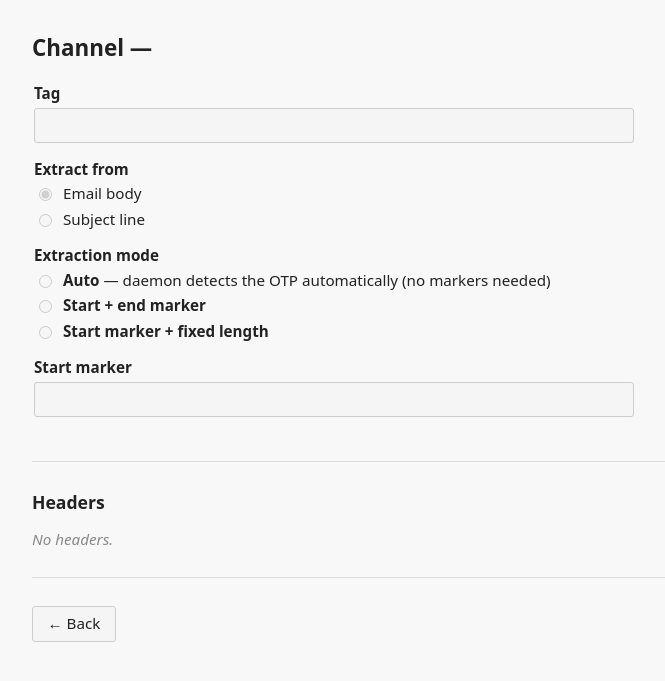
After one commit to fatihgey/noncey.daemon, a Python web app: template templates/admin/provider_view.html in a window 1280 px wide. The commit adds this page. Shown: the top 681 px of the page, without its empty margins (128-793 px from the left). Run offline with Jinja, Linux system fonts and the light colour scheme; the template is opened without the code that fills it, so the values that code supplies are empty.

Commit message:
Fix #11: add dedicated read-only channel view at /configs/<id>/channels/<id>
- New GET route `channel_view` at /configs/<id>/channels/<id> renders
  provider_view.html with all fields disabled/readonly and headers table
- Revert channel_edit to owned-configs-only (no public fallback)
- config_detail links public config channel rows to channel_view instead of channel_edit
- provider_form.html cleaned up: remove public-config conditionals (only reached by private configs now)

Co-Authored-By: Claude Sonnet 4.6 <noreply@anthropic.com>

```diff
--- a/templates/admin/config_detail.html
+++ b/templates/admin/config_detail.html
@@ -114,7 +114,11 @@
   </thead>
   <tbody>
     {% for p in providers %}
-    {% set channel_url = url_for('admin.channel_edit', config_id=config.id, provider_id=p.id) %}
+    {% if config.visibility == 'public' %}
+      {% set channel_url = url_for('admin.channel_view', config_id=config.id, provider_id=p.id) %}
+    {% else %}
+      {% set channel_url = url_for('admin.channel_edit', config_id=config.id, provider_id=p.id) %}
+    {% endif %}
     <tr {% if config.visibility == 'public' %}style="cursor:pointer;" onclick="location.href='{{ channel_url }}'"{% endif %}>
       <td><strong>{{ p.tag }}</strong></td>
       <td>{{ p.extract_source }}</td>
--- /dev/null
+++ b/templates/admin/provider_view.html
@@ -0,0 +1,95 @@
+{% extends 'admin/_base.html' %}
+{% block title %}noncey — {{ provider.tag }}{% endblock %}
+{% block content %}
+
+<h1>Channel — {{ provider.tag }}</h1>
+
+<fieldset disabled style="border:none;padding:0;max-width:600px;">
+  <div class="field">
+    <label>Tag</label>
+    <input type="text" value="{{ provider.tag }}" readonly>
+  </div>
+
+  <div class="field">
+    <label>Extract from</label>
+    <label style="font-weight:normal;display:flex;align-items:center;gap:.5rem;margin-bottom:.35rem;">
+      <input type="radio" {{ 'checked' if provider.extract_source != 'subject' }}> Email body
+    </label>
+    <label style="font-weight:normal;display:flex;align-items:center;gap:.5rem;">
+      <input type="radio" {{ 'checked' if provider.extract_source == 'subject' }}> Subject line
+    </label>
+  </div>
+
+  <div class="field">
+    <label>Extraction mode</label>
+    <label style="font-weight:normal;display:flex;align-items:center;gap:.5rem;margin-bottom:.35rem;">
+      <input type="radio" {{ 'checked' if provider.extract_mode == 'auto' }}>
+      <span><strong>Auto</strong> — daemon detects the OTP automatically (no markers needed)</span>
+    </label>
+    <label style="font-weight:normal;display:flex;align-items:center;gap:.5rem;margin-bottom:.35rem;">
+      <input type="radio" {{ 'checked' if provider.extract_mode == 'markers' }}>
+      <strong>Start + end marker</strong>
+    </label>
+    <label style="font-weight:normal;display:flex;align-items:center;gap:.5rem;">
+      <input type="radio" {{ 'checked' if provider.extract_mode == 'start_length' }}>
+      <strong>Start marker + fixed length</strong>
+    </label>
+  </div>
+
+  {% if provider.extract_mode != 'auto' %}
+  <div class="field">
+    <label>Start marker</label>
+    <input type="text" value="{{ provider.nonce_start_marker or '' }}" readonly>
+  </div>
+  {% endif %}
+
+  {% if provider.extract_mode == 'markers' %}
+  <div class="field">
+    <label>End marker</label>
+    <input type="text" value="{{ provider.nonce_end_marker or '' }}" readonly>
+  </div>
+  {% endif %}
+
+  {% if provider.extract_mode == 'start_length' %}
+  <div class="field">
+    <label>OTP length <small>(characters)</small></label>
+    <input type="number" value="{{ provider.nonce_length or '' }}" readonly style="width:6rem;">
+  </div>
+  {% endif %}
+
+  {% if provider.sample_email %}
+  <div class="field">
+    <label>Sample email</label>
+    <textarea readonly spellcheck="false">{{ provider.sample_email }}</textarea>
+  </div>
+  {% endif %}
+</fieldset>
+
+<hr>
+
+<h2>Headers</h2>
+{% if matchers %}
+<table style="max-width:600px;">
+  <thead>
+    <tr>
+      <th>Sender email</th>
+      <th>Subject pattern&nbsp;<small>(regex)</small></th>
+    </tr>
+  </thead>
+  <tbody>
+    {% for m in matchers %}
+    <tr>
+      <td>{{ m.sender_email or '' }}<span class="hint">{{ '(any)' if not m.sender_email }}</span></td>
+      <td>{{ m.subject_pattern or '' }}<span class="hint">{{ '(any)' if not m.subject_pattern }}</span></td>
+    </tr>
+    {% endfor %}
+  </tbody>
+</table>
+{% else %}
+<p class="empty">No headers.</p>
+{% endif %}
+
+<hr>
+<a class="btn" href="{{ url_for('admin.config_detail', config_id=config.id) }}">← Back</a>
+
+{% endblock %}
```
Also changed, not shown: admin.py (+24 -6 lines), templates/admin/provider_form.html (+1 -9 lines).
